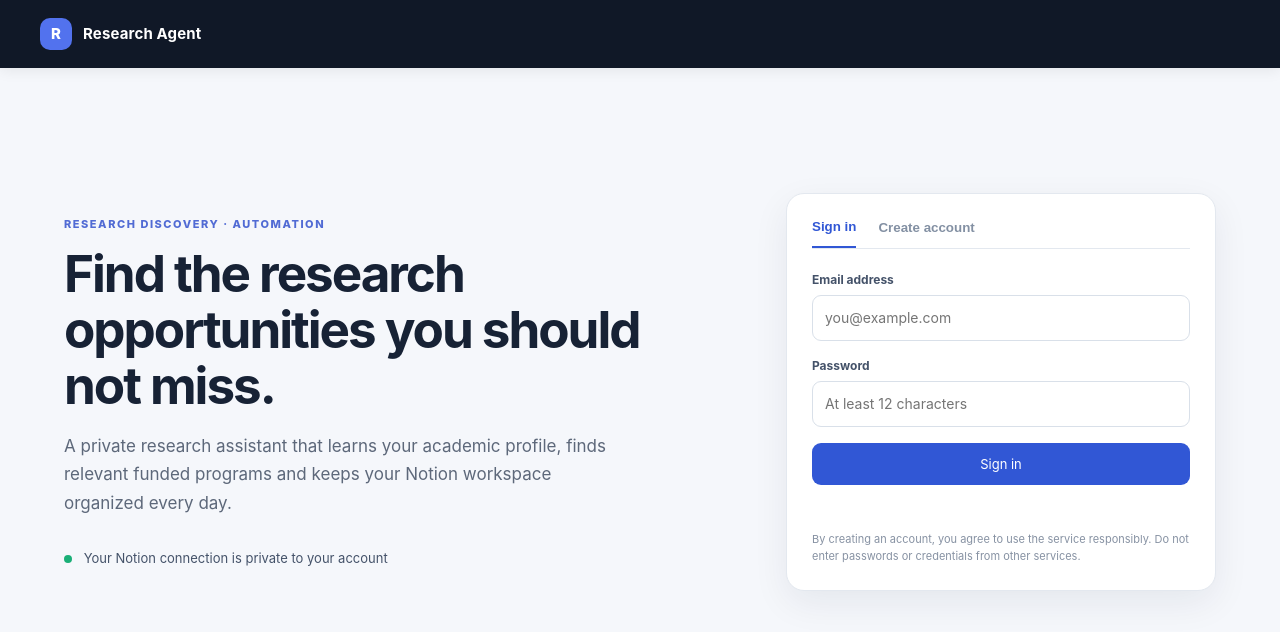
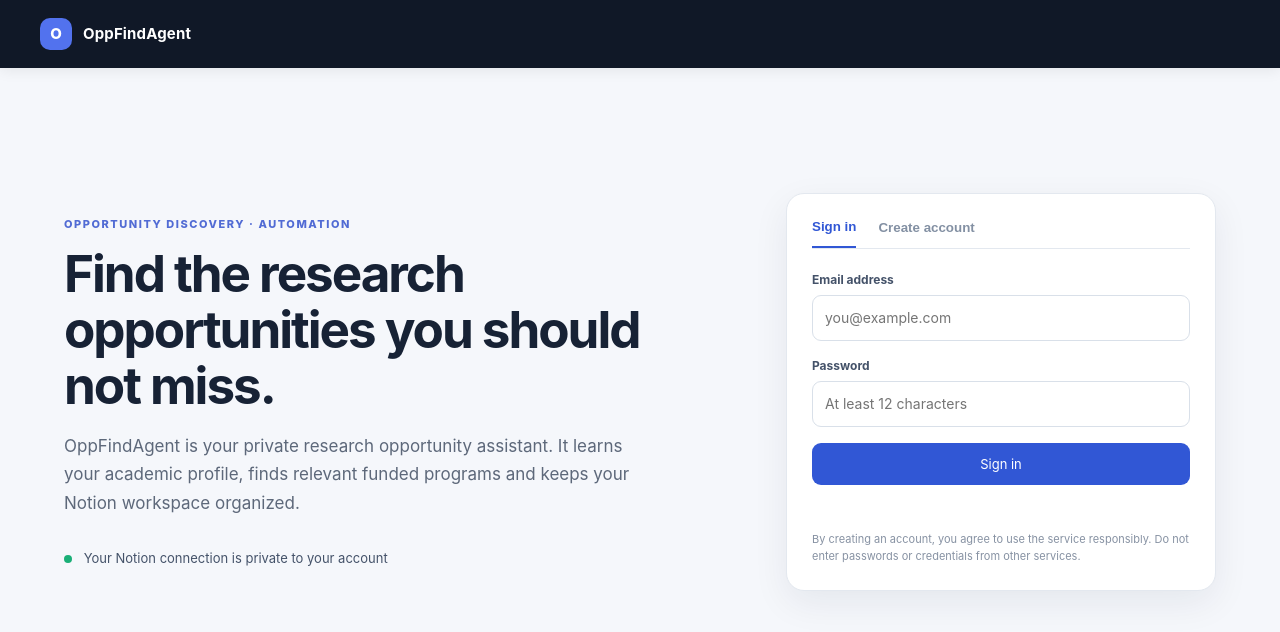
Before and after one commit to alii202shahbaz/research-opportunity-agent, a plain HTML site: page app/static/index.html in a window 1280 px wide. Drawn offline with Linux system fonts and the light colour scheme; no server answers.

Commit message:
Rebrand OppFindAgent and align product documentation

```diff
--- a/app/static/index.html
+++ b/app/static/index.html
@@ -3,14 +3,15 @@
 <head>
   <meta charset="utf-8">
   <meta name="viewport" content="width=device-width, initial-scale=1">
+  <meta name="description" content="OppFindAgent discovers funded research opportunities matched to your academic profile and keeps your Notion workspace organized.">
   <meta name="theme-color" content="#101827">
-  <title>Research Opportunity Agent</title>
+  <title>OppFindAgent — Research Opportunity Discovery</title>
   <link rel="stylesheet" href="/static/styles.css">
   <script src="/static/app.js" defer></script>
 </head>
 <body>
   <header class="topbar">
-    <div class="brand"><span class="brand-mark">R</span><span>Research Agent</span></div>
+    <div class="brand"><span class="brand-mark">O</span><span>OppFindAgent</span></div>
     <div id="accountNav" class="hidden nav-actions"><span id="userEmail" class="muted small"></span><button id="logoutBtn" class="button button-ghost">Sign out</button></div>
   </header>
 
@@ -21,9 +22,9 @@
     </section>
     <section id="authView" class="auth-layout hidden">
       <div class="hero-copy">
-        <p class="eyebrow">RESEARCH DISCOVERY · AUTOMATION</p>
+        <p class="eyebrow">OPPORTUNITY DISCOVERY · AUTOMATION</p>
         <h1>Find the research opportunities you should not miss.</h1>
-        <p class="lead">A private research assistant that learns your academic profile, finds relevant funded programs and keeps your Notion workspace organized every day.</p>
+        <p class="lead">OppFindAgent is your private research opportunity assistant. It learns your academic profile, finds relevant funded programs and keeps your Notion workspace organized.</p>
         <div class="trust-line"><span class="dot"></span> Your Notion connection is private to your account</div>
       </div>
       <div class="panel auth-panel">
@@ -43,7 +44,7 @@
 
     <section id="dashboardView" class="hidden">
       <div class="page-heading">
-        <div><p class="eyebrow">YOUR PRIVATE WORKSPACE</p><h1>Research dashboard</h1><p class="muted">Set your profile once. The agent handles daily discovery and Notion synchronization.</p></div>
+        <div><p class="eyebrow">YOUR PRIVATE WORKSPACE</p><h1>Opportunity dashboard</h1><p class="muted">Set your profile once. The agent handles daily discovery and Notion synchronization.</p></div>
         <button id="runNowBtn" class="button button-primary">Run discovery now</button>
       </div>
       <div id="notice" class="notice hidden" role="status"></div>
@@ -73,14 +74,14 @@
             <fieldset class="form-section wide">
               <legend>Automation schedule</legend>
               <div><label for="timezone">Timezone</label><input id="timezone" maxlength="80" placeholder="e.g. Asia/Karachi" required><span class="hint">Use your local IANA timezone. Pakistan: Asia/Karachi.</span></div>
-              <div><label for="updateHour">Daily update time</label><select id="updateHour"></select><span class="hint">The free scheduler checks each UTC hour. On Vercel Hobby, it can start at any point within the selected local hour, not necessarily at :00.</span></div>
+              <div><label for="updateHour">Daily update time</label><select id="updateHour"></select><span class="hint">Vercel Hobby may start the check anywhere within the selected local hour. For a 01:00 schedule, expect execution between 01:00 and 01:59 — not exactly at :00.</span></div>
               <div class="wide check-row"><input id="automation" type="checkbox" checked><label for="automation">Enable daily automatic discovery and Notion updates</label></div>
               <p id="scheduleStatus" class="hint wide">Next run: save your profile to schedule the first update.</p>
             </fieldset>
             <fieldset class="form-section wide">
               <legend>Email notifications</legend>
               <div class="wide check-row"><input id="deadlineEmailEnabled" type="checkbox"><label for="deadlineEmailEnabled">Email me a daily deadline digest</label></div>
-              <div class="wide"><label for="deadlineEmails">Recipient email addresses</label><input id="deadlineEmails" type="text" maxlength="2000" placeholder="you@example.com, another@example.com"><span class="hint">These are the recipients. The sender is configured separately as oppfindagent@gmail.com. A daily digest is sent only when pending opportunities have a deadline tomorrow.</span></div>
+              <div class="wide"><label for="deadlineEmails">Recipient email addresses</label><input id="deadlineEmails" type="text" maxlength="2000" placeholder="you@example.com, another@example.com"><span class="hint">These are the recipients. The sender is OppFindAgent (oppfindagent@gmail.com). A daily digest is sent only when pending opportunities have a deadline tomorrow.</span></div>
               <div class="wide email-config">
                 <p id="emailSenderStatus" class="hint" role="status">Checking email sender configuration…</p>
                 <button id="testEmailBtn" type="button" class="button button-secondary" disabled>Send a test email to my account address</button>
@@ -111,7 +112,7 @@
               <div class="inline-controls"><input id="pageSearch" placeholder="Search pages shared with the integration"><button id="searchPagesBtn" class="button button-secondary">Search</button></div>
               <div id="pageResults" class="page-results"></div>
               <button id="createDatabaseBtn" class="button button-primary full" disabled>Create research database here</button>
-              <p class="hint">Only pages connected to this integration appear here. To add another page later, open that page in Notion, choose <strong>••• → Connections</strong>, and connect <strong>Research Opportunity Agent</strong>. Then search again here. The agent creates a new database; it does not modify existing pages.</p>
+              <p class="hint">Only pages connected to this integration appear here. To add another page later, open that page in Notion, choose <strong>••• → Connections</strong>, and connect <strong>OppFindAgent</strong>. Then search again here. The agent creates a new database; it does not modify existing pages.</p>
             </div>
             <button id="disconnectNotionBtn" class="button button-ghost full danger-text">Disconnect Notion</button>
           </div>
@@ -123,7 +124,7 @@
         <div id="runSummary" class="muted small"></div>
         <div id="opportunitiesList" class="empty-state"><div class="empty-icon">⌕</div><h3>Your results will appear here</h3><p>Save your profile and run discovery. The discovery worker uses the configured Tavily search API.</p></div>
       </section>
-      <footer class="dashboard-footer"><span>Research Agent · Secure multi-user workspace</span><button id="deleteAccountBtn" class="text-button danger-text">Delete my account and data</button></footer>
+      <footer class="dashboard-footer"><span>OppFindAgent · Secure multi-user workspace</span><button id="deleteAccountBtn" class="text-button danger-text">Delete my account and data</button></footer>
     </section>
   </main>
   <div id="toast" class="toast" role="status" aria-live="polite"></div>
```
